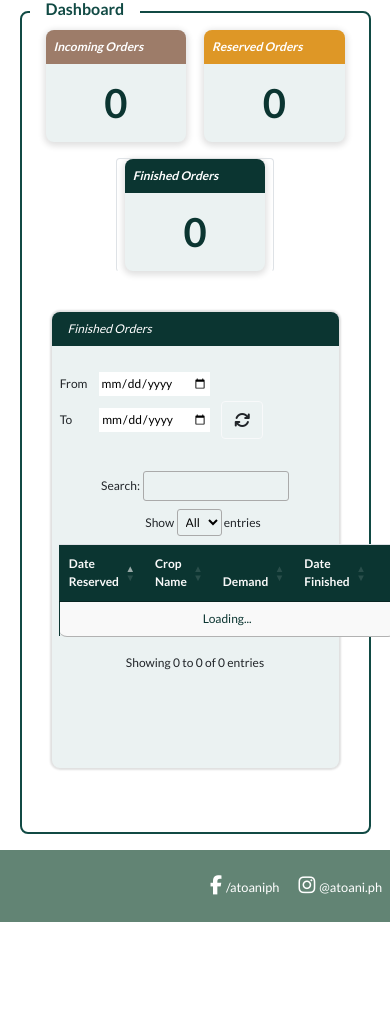
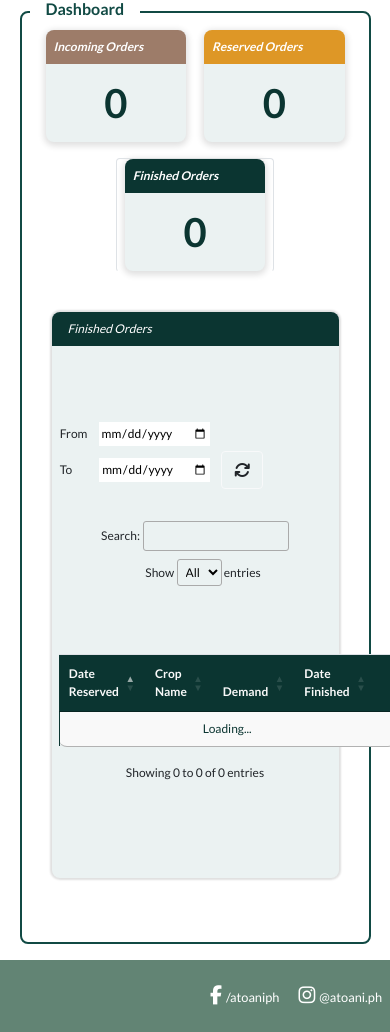
Before and after one commit to gwynncausing/atoani-icrop, a Django app: page /dashboard/get-farmer-incoming-orders in a window 390 px wide, after a click that opens the changed part. Shown: the part 109-1141 px from the top of the page. Before the commit the page ends 1031 px from the top, so only its background shows below. Run offline with Django 3.2, Linux system fonts and the light colour scheme; data that the repository does not hold is empty; style sheets or scripts are compiled from the project's sources; some libraries are stand-ins or nearby versions.

Commit message:
Fix Farmer Finished Order DataTable v2

```diff
--- a/atoanisystem/static/css/dashboard/_body-dashboard-customer.scss
+++ b/atoanisystem/static/css/dashboard/_body-dashboard-customer.scss
@@ -247,10 +247,10 @@ body{
     }
     @media only screen and (max-width: 565px) {
         #pending-table-orders, #finished-table-orders{
-            margin-top: 0px !important;
+            margin-top: 0px;
         }
         .date-range{
-            margin-top: 00px;
+            margin-top: 0px;
         }
     }
 }
--- a/atoanisystem/static/css/dashboard/_body-dashboard-farmer.scss
+++ b/atoanisystem/static/css/dashboard/_body-dashboard-farmer.scss
@@ -194,8 +194,7 @@ body{
             margin-top: 60px !important;
         }
         .date-range{
-            margin-top: 50px;
-            // padding-top: 50px !important;
+            margin-top: 50px !important;
         }
     }
     @media only screen and (max-width: 720px) {
@@ -247,9 +246,9 @@ body{
         }
     }
     #farmer-finished-table{
-        margin-top: 0px !important;
+        margin-top: 0px;
     }
     .date-range{
-        margin-top: 00px;
+        margin-top: 0px;
     }
 }
--- a/atoanisystem/static/css/dashboard/customer-dashboard.css
+++ b/atoanisystem/static/css/dashboard/customer-dashboard.css
@@ -438,10 +438,10 @@ body {
 
 @media only screen and (max-width: 565px) {
   .body-dashoard #pending-table-orders, .body-dashoard #finished-table-orders {
-    margin-top: 0px !important;
+    margin-top: 0px;
   }
   .body-dashoard .date-range {
-    margin-top: 00px;
+    margin-top: 0px;
   }
 }
 
--- a/atoanisystem/static/css/dashboard/farmer-dashboard.css
+++ b/atoanisystem/static/css/dashboard/farmer-dashboard.css
@@ -382,7 +382,7 @@ body {
     margin-top: 60px !important;
   }
   .body-dashoard .date-range {
-    margin-top: 50px;
+    margin-top: 50px !important;
   }
 }
 
@@ -437,11 +437,11 @@ body {
 }
 
 .body-dashoard #farmer-finished-table {
-  margin-top: 0px !important;
+  margin-top: 0px;
 }
 
 .body-dashoard .date-range {
-  margin-top: 00px;
+  margin-top: 0px;
 }
 
 .modal-farmer {
```
Also changed, not shown: atoanisystem/db.sqlite3, 2 other files.
